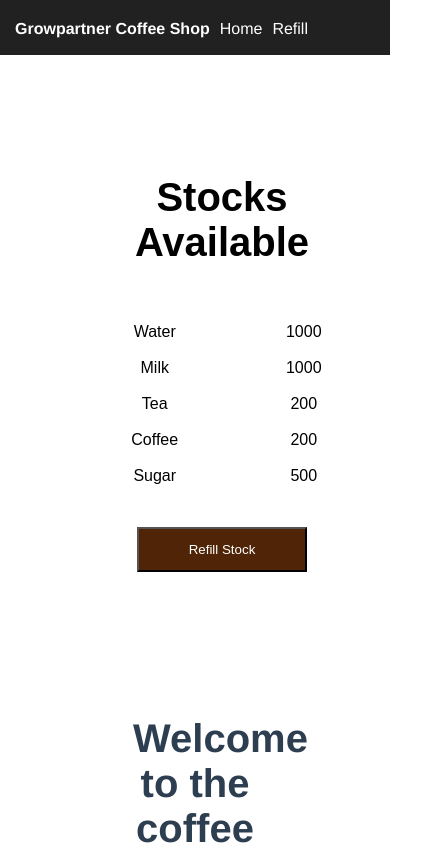
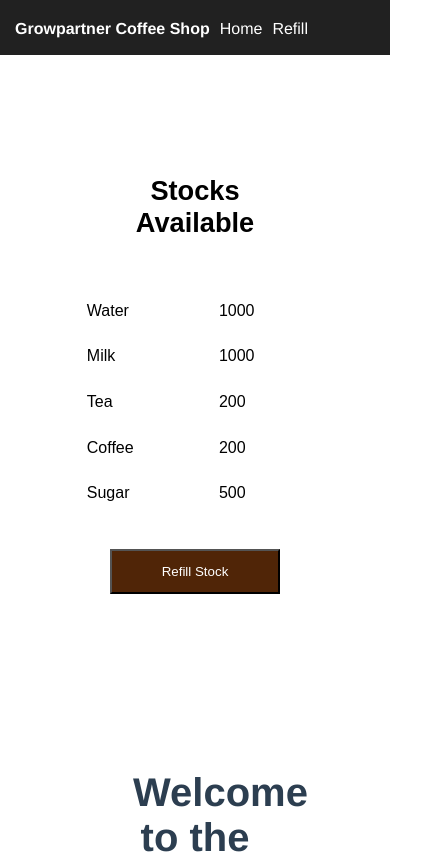
Before and after one commit to zair07/Growpartner-Coffe-Shop, a Vue app: page / in a window 390 px wide. Shown: the top 854 px of the page, 444 px wide, since content can reach past the window. Built offline with nearby package versions, Linux system fonts and the light colour scheme.

Commit message:
style chnages in refill page

```diff
--- a/src/components/Refill/RefillMain.vue
+++ b/src/components/Refill/RefillMain.vue
@@ -28,12 +28,12 @@ export default {
   flex-wrap: wrap;
   height: auto;
   width: 100vw;
-  background-color: red;
+  /* background-color: red; */
 }
 .stocks {
   background-color: rgb(235, 224, 193);
   flex: 1 1 25%;
-  min-width: 300px;
+  min-width: 200px;
 }
 .imgRefill {
   flex: 1 1 75%;
--- a/src/components/Refill/Stocks.vue
+++ b/src/components/Refill/Stocks.vue
@@ -69,6 +69,7 @@ export default {
   text-align: center;
   color: black;
   font-weight: 700;
+  font-size: 1.7rem;
 }
 
 .stockList {
@@ -77,7 +78,7 @@ export default {
   align-items: center;
 }
 table {
-  width: 300px;
+  width: 200px;
   text-align: left;
   margin-top: 2rem;
   margin-left: 1rem;
@@ -86,12 +87,13 @@ td {
   font-family: Arial, Helvetica, sans-serif;
   font-weight: 400;
   color: black;
-  padding: 0.5rem;
+  padding: 0.8rem;
   font-size: 1rem;
+  text-align: left;
 }
 .buttonCustomDiv {
-  text-align: center;
   margin-top: 2rem;
+  margin-bottom: 2rem;
 }
 
 .buttonCustom {
@@ -111,8 +113,5 @@ td {
   h1 {
     padding-top: 1rem;
   }
-  td {
-    text-align: center;
-  }
 }
 </style>
```
